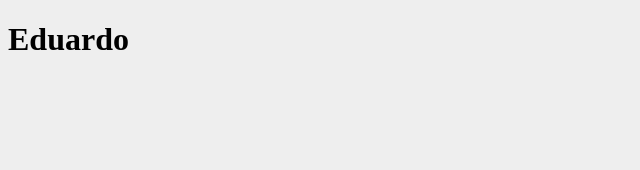
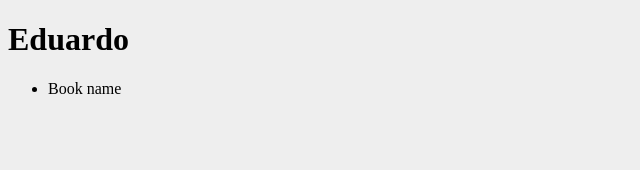
Before and after one commit to eduardobcolombo/graphql-tutorial, a React (Create React App) app in the folder client/: page / in a window 1280 px wide. Shown: the top 170 px of the page, without its empty margins (0-640 px from the left). Built offline with nearby package versions, Linux system fonts and the light colour scheme.

Commit message:
Added the component BookList on Reactjs

```diff
--- a/client/src/App.js
+++ b/client/src/App.js
@@ -1,10 +1,14 @@
 import React, { Component } from 'react';
+
+// components
+import BookList from './components/BookList';
 
 class App extends Component {
   render() {
     return (
       <div id="main">
-<h1>Eduardo</h1>
+        <h1>Eduardo</h1>
+        <BookList />
       </div>
     );
   }
--- /dev/null
+++ b/client/src/components/BookList.js
@@ -0,0 +1,15 @@
+import React, { Component } from 'react';
+
+class BookList extends Component {
+  render() {
+    return (
+      <div>
+        <ul id="book-list">
+            <li>Book name</li>
+        </ul>
+      </div>
+    );
+  }
+}
+
+export default BookList;
```
